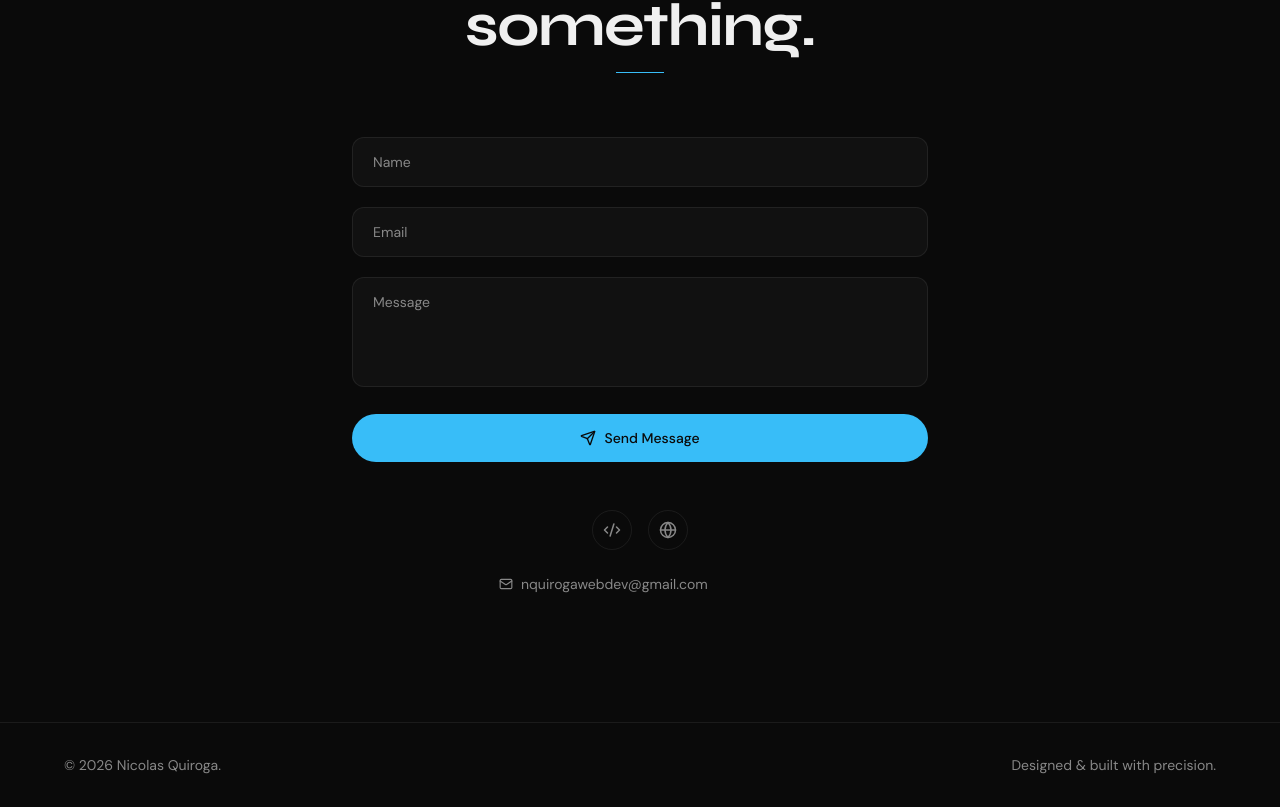
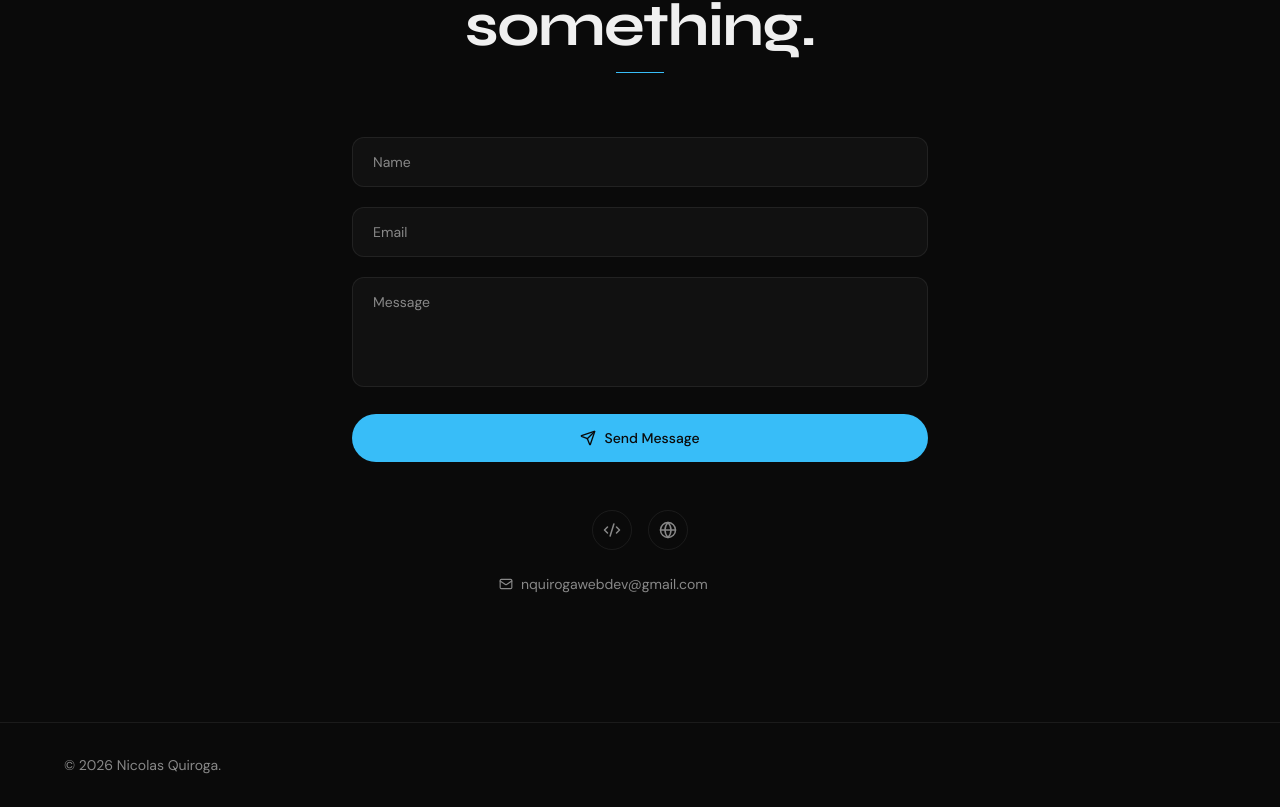
Before and after one commit to NicolasQuirogaweb/portafolio, a Next.js app: page / in a window 1280 px wide. Shown: the part 4764-5571 px from the top of the page. Built offline with nearby package versions, Linux system fonts and the light colour scheme.

Commit message:
removed footer tagline from i18n and footer component

```diff
--- a/src/components/ui/Footer.tsx
+++ b/src/components/ui/Footer.tsx
@@ -9,7 +9,6 @@ export default function Footer() {
     <footer className="border-t border-[rgba(255,255,255,0.07)] px-6 py-8">
       <div className="mx-auto flex max-w-6xl flex-col items-center justify-between gap-4 text-sm text-[#888888] md:flex-row">
         <p>&copy; {new Date().getFullYear()} {portfolio.name}.</p>
-        <p>{portfolio.ui.footerTagline}</p>
       </div>
     </footer>
   );
--- a/src/i18n/en.ts
+++ b/src/i18n/en.ts
@@ -164,7 +164,6 @@ export const en: PortfolioData = {
     contactSend: "Send Message",
     contactCopied: "Copied",
     contactCopyEmailAria: "Copy email address",
-    footerTagline: "Designed & built with precision.",
     navLabelClose: "Close menu",
     navLabelOpen: "Open menu",
     notFoundTitle: "404",
--- a/src/i18n/es.ts
+++ b/src/i18n/es.ts
@@ -177,7 +177,6 @@ export const es: PortfolioData = {
     contactSend: "Enviar Mensaje",
     contactCopied: "Copiado",
     contactCopyEmailAria: "Copiar dirección de email",
-    footerTagline: "Diseñado y construido con precisión.",
     navLabelClose: "Cerrar menú",
     navLabelOpen: "Abrir menú",
     notFoundTitle: "404",
--- a/src/i18n/provider.tsx
+++ b/src/i18n/provider.tsx
@@ -74,7 +74,6 @@ export interface PortfolioData {
     contactSend: string;
     contactCopied: string;
     contactCopyEmailAria: string;
-    footerTagline: string;
     navLabelClose: string;
     navLabelOpen: string;
     notFoundTitle: string;
```
